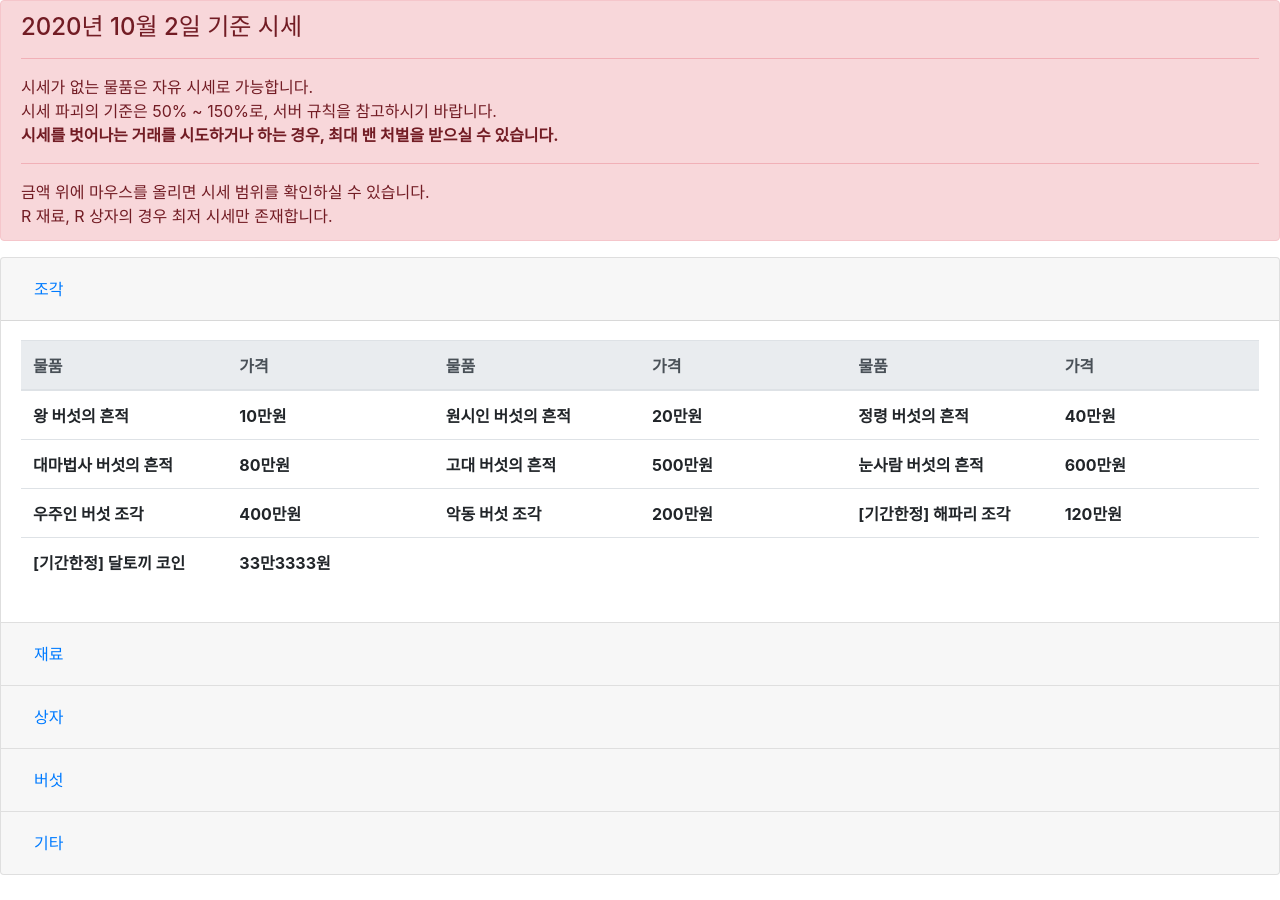
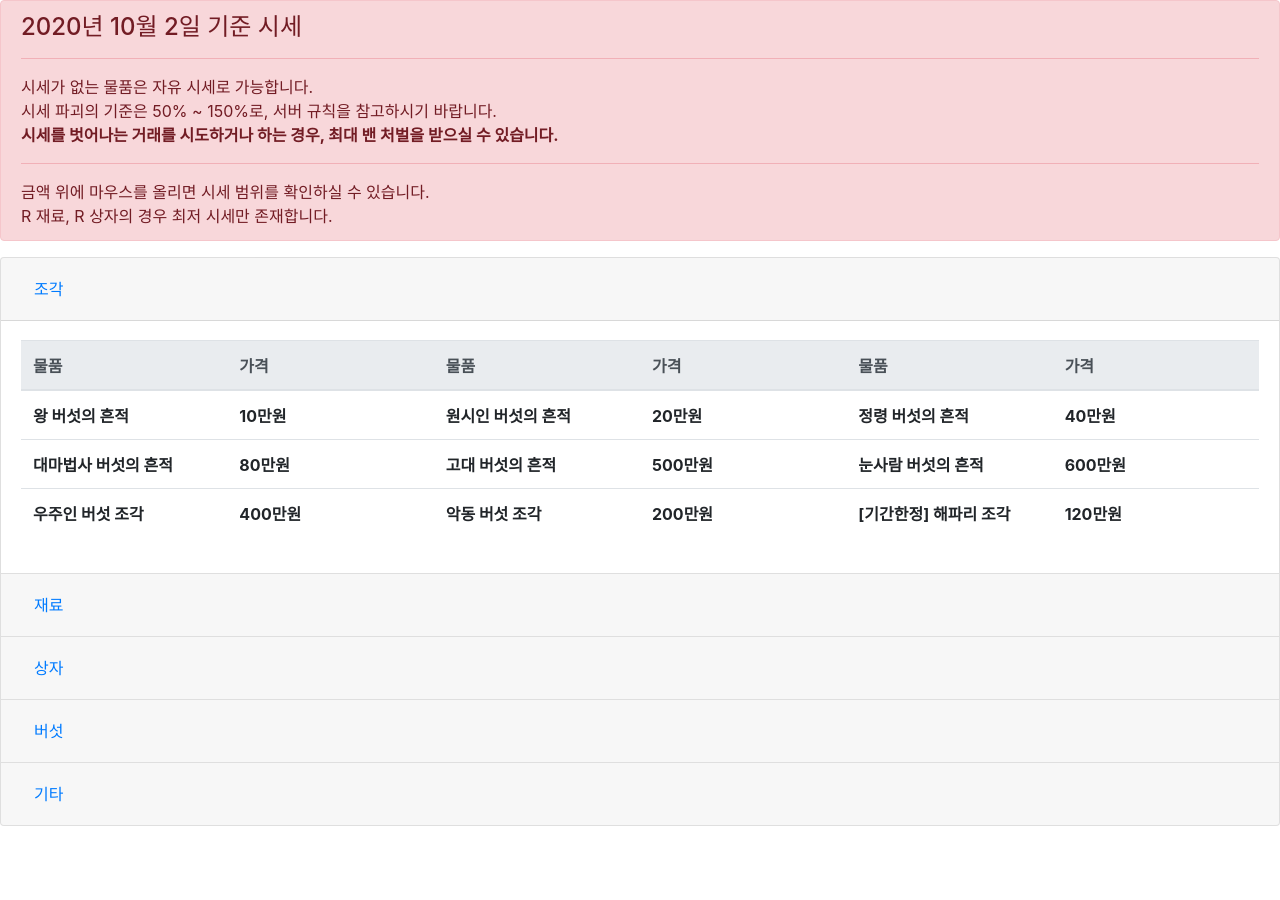
Before and after one commit to DetegiCE/detegice.github.io, a Jekyll site: the page built from kit/2020-09-08-kit-sise.md, in a window 1280 px wide. Built offline with Jekyll 4.4.1, drawn with Linux system fonts in a browser that asks for light colours; comment, search, counter and statistics services are not loaded.

Commit message:
Update 2020-09-08-kit-sise.md

```diff
--- a/kit/2020-09-08-kit-sise.md
+++ b/kit/2020-09-08-kit-sise.md
@@ -238,14 +237,6 @@ popover : https://getbootstrap.com/docs/3.4/javascript/#popovers, http://jsfiddl
                   <th scope="row">[기간한정] 해파리 조각</th>
                   <th scope="row"><a id="jg9"></a></th>
               </tr>
-              <tr>
-                <th scope="row">[기간한정] 달토끼 코인</th>
-                <th scope="row"><a id="jg10"></a></th>
-                <th scope="row"></th>
-                <th scope="row"></th>
-                <th scope="row"></th>
-                <th scope="row"></th>
-            </tr>
               </tbody>
           </table>
         </div>
```
Also changed, not shown: other parts of kit/2020-09-08-kit-sise.md (+1 -2 lines).
